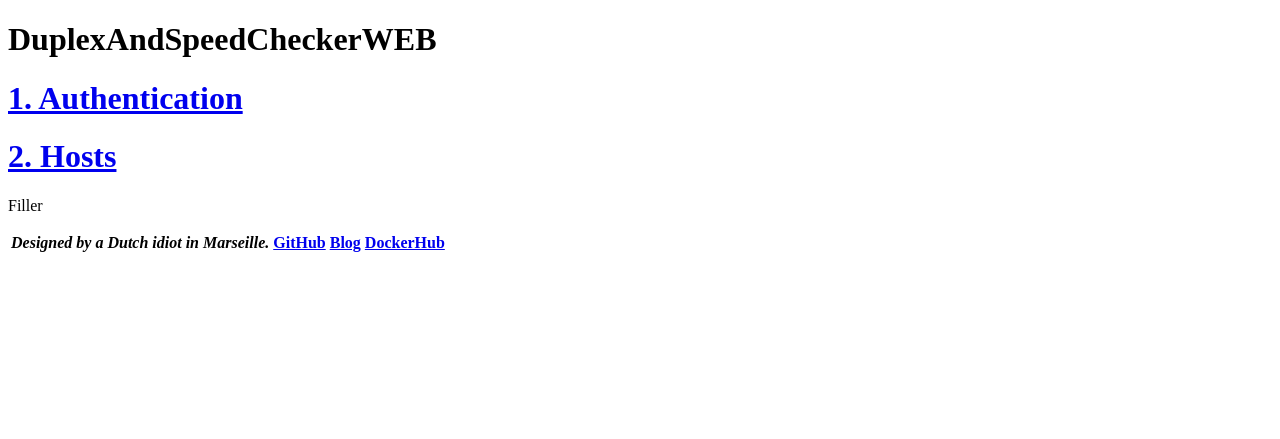
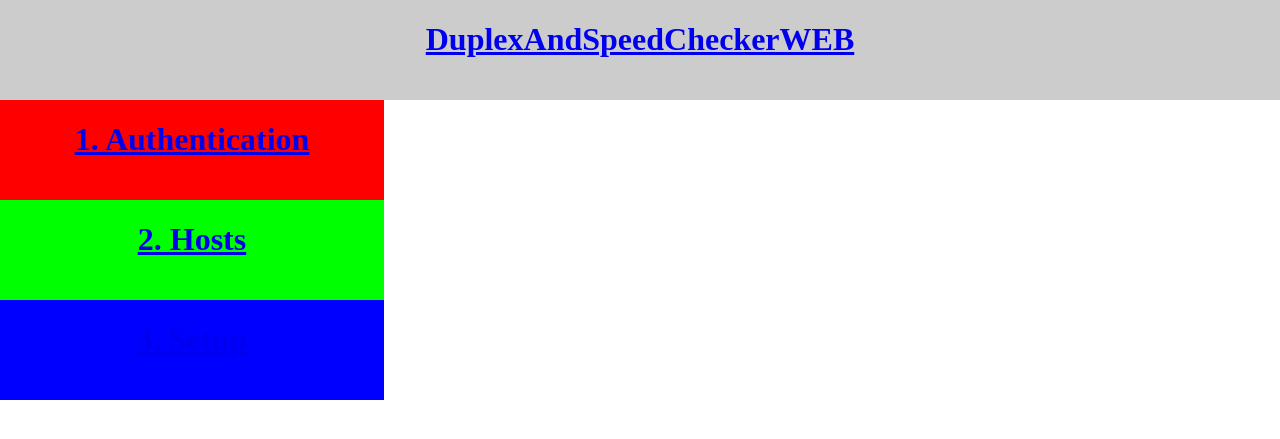
Before and after one commit to dvanwilligen/DuplexAndSpeedCheckerWEB, a Flask app: page / in a window 1280 px wide. Shown: the top 439 px of the page. Run offline with Flask 2, Linux system fonts and the light colour scheme; lists and menus that the app fills with data are empty.

Commit message:
started work on setup part

```diff
--- a/main.py
+++ b/main.py
@@ -3,7 +3,7 @@ from flask_sqlalchemy import SQLAlchemy
 from datetime import datetime
 
 app = Flask(__name__)
-app.config['SQLALCHEMY_BINDS'] = { 'main' : 'sqlite:///hosts.db', 'auth' : 'sqlite:///auth.db' }
+app.config['SQLALCHEMY_BINDS'] = { 'main' : 'sqlite:///hosts.db', 'auth' : 'sqlite:///auth.db', 'setup' : 'sqlite:///setup.db' }
 
 db = SQLAlchemy(app)
 
@@ -29,9 +29,16 @@ class AuthDB(db.Model):
     secret = db.Column(db.String(200), nullable=True)
 
     def __repr__(self):
-        #return '<id %r>,<nickname %r >, <devicetype %r>, <username %r>, <password %r>, <secret %r>' % ( self.id, self.nickname, self.devicetype, self.username, self.password, self.secret)
         return '%r,%r,%r,%r,%r' % ( self.id, self.nickname, self.username, self.password, self.secret)
-        #return '<Nickname %r' % self.id
+
+class SetupDB(db.Model):
+    __bind_key__ = 'setup'
+    id = db.Column(db.Integer, primary_key=True)
+    hostname = db.Column(db.String(200), nullable=False)
+    nickname = db.Column(db.String(200), nullable=False)
+
+    def __repr__(self):
+        return '%r,%r,%r' % ( self.id, self.hostname, self.nickname)
 
 @app.route('/', methods=['POST', 'GET'])
 def index_main():
@@ -85,6 +92,14 @@ def index_hosts():
         return render_template('hosts.html', hosts=hosts)
 
 
+@app.route('/setup', methods=['POST', 'GET'])
+def setup():
+    hosts = HostDB.query.order_by(HostDB.id).all()
+    AuthDetails = AuthDB.query.order_by(AuthDB.id).all()
+    Setup = SetupDB.query.order_by(SetupDB.id).all()
+    return render_template('setup.html', authdetails=AuthDetails, hosts=hosts, setup=Setup)
+
+
 @app.route('/auth_delete/<int:id>')
 def delete_auth(id):
     auth_to_delete = AuthDB.query.get_or_404(id)
@@ -114,6 +129,5 @@ def delete_host(id):
 
 
 
-
 if __name__ == "__main__":
     app.run(debug=True)
--- a/static/style.css
+++ b/static/style.css
@@ -0,0 +1,70 @@
+#html, body {
+margin: 0;
+}
+
+#header {
+width: 100%;
+height: 100px;
+text-align: center;
+top: 0;
+background-color: #cccccc;
+overflow: hidden;
+
+}
+.page-container {
+ min-height: 100vh; /* will cover the 100% of viewport */
+ overflow: hidden;
+ display: block;
+ position: relative;
+ padding-bottom: 50px; /* height of your footer */
+}
+
+
+#authentication {
+width: 30%;
+height: 100px;
+text-align: center;
+background-color: #ff0000;
+overflow: hidden;
+}
+#hosts {
+width: 30%;
+height: 100px;
+text-align: center;
+background-color: #00ff00;
+overflow: hidden;
+}
+#setup {
+width: 30%;
+height: 100px;
+text-align: center;
+background-color: #0000ff;
+overflow: hidden;
+}
+
+#authentication2 {
+width: 100%;
+height: 150px;
+border: 1px solid;
+overflow: hidden;
+}
+
+#hosts2 {
+width: 100%;
+height: 150px;
+border: 1px solid;
+overflow: hidden;
+}
+#hosts3 {
+width: 100%;
+height: 100%;
+border: 1px solid;
+overflow: hidden;
+}
+
+.table {
+border: 1px solid;
+}
+#th, tr, td {
+border: 1px solid;
+}
--- a/templates/base.html
+++ b/templates/base.html
@@ -10,24 +10,12 @@
         <div id="page-container">
             <div id="content-wrap">
                 <header id="header">
-                    <h1>DuplexAndSpeedCheckerWEB</h1>
+                    <h1><a href="/">DuplexAndSpeedCheckerWEB</a></h1>
                 </header>
                 <div id="maincontent">
                     {% block body %}{% endblock %}
                 </div>
             </div>
-            <footer id="footer">
-                <div id="footerdiv">
-                    <table>
-                        <tr>
-                            <th><p><b><i>Designed by a Dutch idiot in Marseille.</i></b></p></th>
-                            <th><p><a id="footerlinks" href="https://github.com/dvanwilligen/DuplexAndSpeedCheckerWEB">GitHub</a></p></th>
-                            <th><p><a id="footerlinks" href="https://softwaredefinednetworkengineer.com">Blog</a></p></th>
-                            <th><p><a id="footerlinks" href="https://hub.docker.com/repository/docker/dvanwilligen/duplexandspeedcheckerweb">DockerHub</a></p></th>
-                        </tr>
-                    </table>
-                </div>
-            </footer>
         </div>
     </body>
 </html>
--- a/templates/index.html
+++ b/templates/index.html
@@ -19,8 +19,8 @@
 <div id="spacer">
 
 </div>
-<div id="filler">
-Filler
+<div id="setup">
+    <a href="/setup"><h1>3. Setup</h1></a>
 </div>
 
 
```
Also changed, not shown: templates/authentication.html (+5 -5 lines), templates/hosts.html (+23 -10 lines), templates/setup.html (added, +38 -0 lines), 1 other file.
